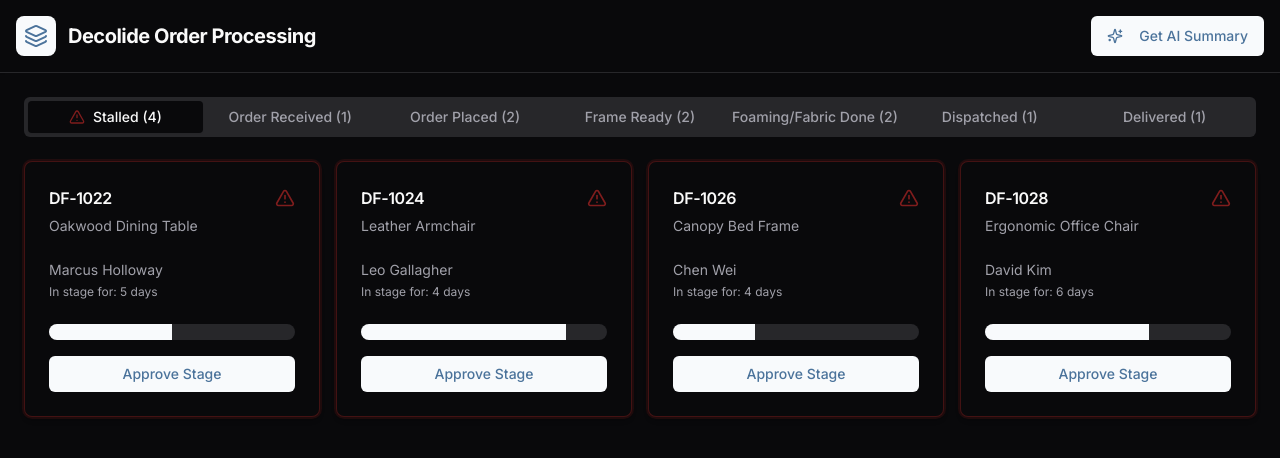
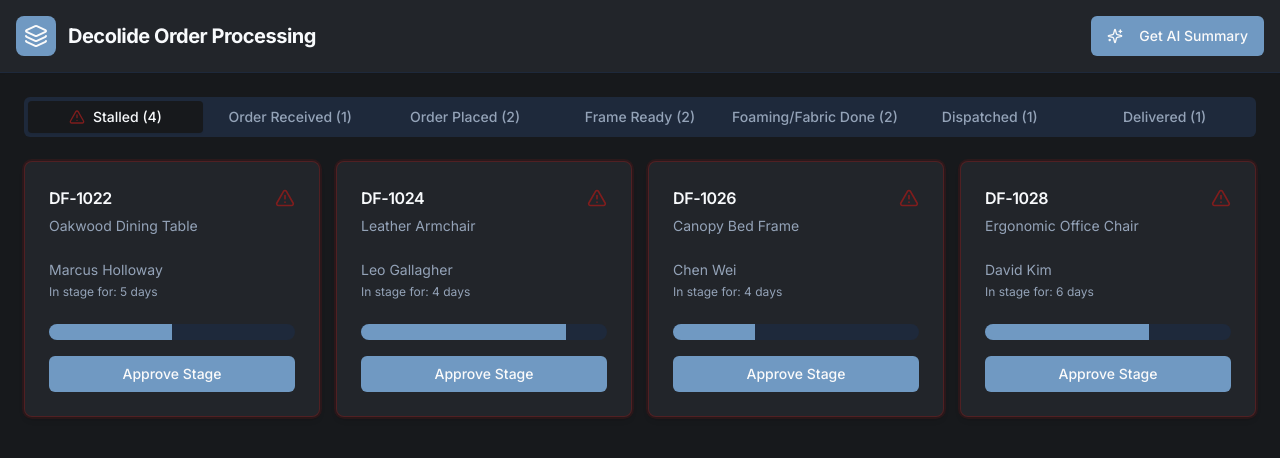
Before and after one commit to AdhishSiawal0603/decolide-app, a Next.js app: page / in a window 1280 px wide. Shown: the top 458 px of the page. Built offline with nearby package versions, Linux system fonts and the light colour scheme; what @genkit-ai/googleai, genkit would draw is missing.

Commit message:
Add files via upload

```diff
--- /dev/null
+++ b/postcss.config.mjs
@@ -0,0 +1,9 @@
+/** @type {import('postcss-load-config').Config} */
+const config = {
+  plugins: {
+    tailwindcss: {},
+    autoprefixer: {},
+  },
+};
+
+export default config;
--- a/src/app/globals.css
+++ b/src/app/globals.css
@@ -2,63 +2,50 @@
 @tailwind components;
 @tailwind utilities;
 
-body {
-  font-family: Arial, Helvetica, sans-serif;
-}
-
 @layer base {
   :root {
-    --background: 0 0% 94.1%;
+    --background: 240 10% 96.1%; /* Light Gray from Proposal (#F0F0F0) - Adjusted for HSL */
     --foreground: 240 10% 3.9%;
-    --card: 0 0% 100%;
+    --card: 240 10% 96.1%;
     --card-foreground: 240 10% 3.9%;
-    --popover: 0 0% 100%;
+    --popover: 240 10% 96.1%;
     --popover-foreground: 240 10% 3.9%;
-    --primary: 210 35% 45%;
-    --primary-foreground: 210 40% 98%;
+    --primary: 210 40% 60%; /* Muted Blue from Proposal (#6699CC) -> HSL(210, 40%, 60%) */
+    --primary-foreground: 0 0% 98%;
     --secondary: 240 4.8% 95.9%;
     --secondary-foreground: 240 5.9% 10%;
     --muted: 240 4.8% 95.9%;
     --muted-foreground: 240 3.8% 46.1%;
-    --accent: 90 40% 60%;
+    --accent: 90 52% 60%; /* Soft Green from Proposal (#99CC66) -> HSL(90, 52%, 60%) */
     --accent-foreground: 240 5.9% 10%;
     --destructive: 0 84.2% 60.2%;
     --destructive-foreground: 0 0% 98%;
     --border: 240 5.9% 90%;
     --input: 240 5.9% 90%;
-    --ring: 210 35% 45%;
-    --chart-1: 12 76% 61%;
-    --chart-2: 173 58% 39%;
-    --chart-3: 197 37% 24%;
-    --chart-4: 43 74% 66%;
-    --chart-5: 27 87% 67%;
+    --ring: 210 40% 60%;
     --radius: 0.5rem;
   }
+
   .dark {
-    --background: 240 10% 3.9%;
-    --foreground: 0 0% 98%;
-    --card: 240 10% 3.9%;
-    --card-foreground: 0 0% 98%;
-    --popover: 240 10% 3.9%;
-    --popover-foreground: 0 0% 98%;
-    --primary: 210 40% 98%;
-    --primary-foreground: 210 35% 45%;
-    --secondary: 240 3.7% 15.9%;
-    --secondary-foreground: 0 0% 98%;
-    --muted: 240 3.7% 15.9%;
-    --muted-foreground: 240 5% 64.9%;
-    --accent: 90 40% 60%;
-    --accent-foreground: 0 0% 98%;
+    --background: 220 10% 10%; /* Darker background for dark mode */
+    --foreground: 210 40% 98%;
+    --card: 220 10% 15%;
+    --card-foreground: 210 40% 98%;
+    --popover: 220 10% 10%;
+    --popover-foreground: 210 40% 98%;
+    --primary: 210 40% 60%; /* Muted Blue from Proposal (#6699CC) */
+    --primary-foreground: 0 0% 98%;
+    --secondary: 217.2 32.6% 17.5%;
+    --secondary-foreground: 210 40% 98%;
+    --muted: 217.2 32.6% 17.5%;
+    --muted-foreground: 215 20.2% 65.1%;
+    --accent: 90 52% 60%; /* Soft Green from Proposal (#99CC66) */
+    --accent-foreground: 240 5.9% 10%;
     --destructive: 0 62.8% 30.6%;
-    --destructive-foreground: 0 0% 98%;
-    --border: 240 3.7% 15.9%;
-    --input: 240 3.7% 15.9%;
-    --ring: 210 40% 98%;
-    --chart-1: 220 70% 50%;
-    --chart-2: 160 60% 45%;
-    --chart-3: 30 80% 55%;
-    --chart-4: 280 65% 60%;
-    --chart-5: 340 75% 55%;
+    --destructive-foreground: 210 40% 98%;
+    --border: 217.2 32.6% 17.5%;
+    --input: 217.2 32.6% 17.5%;
+    --ring: 210 40% 60%;
   }
 }
 
--- a/src/app/layout.tsx
+++ b/src/app/layout.tsx
@@ -1,9 +1,13 @@
+
 import type {Metadata} from 'next';
 import './globals.css';
 import { Toaster } from "@/components/ui/toaster";
+import { Inter } from 'next/font/google';
+
+const inter = Inter({ subsets: ['latin'], variable: '--font-inter' });
 
 export const metadata: Metadata = {
-  title: 'Decolide Order Processing',
+  title: 'DecoFlow',
   description: 'Streamline your furniture manufacturing process.',
 };
 
@@ -13,13 +17,8 @@ export default function RootLayout({
   children: React.ReactNode;
 }>) {
   return (
-    <html lang="en" className="dark">
-      <head>
-        <link rel="preconnect" href="https://fonts.googleapis.com" />
-        <link rel="preconnect" href="https://fonts.gstatic.com" crossOrigin="anonymous" />
-        <link href="https://fonts.googleapis.com/css2?family=Inter:wght@400;500;600;700&display=swap" rel="stylesheet" />
-      </head>
-      <body className="font-body antialiased">
+    <html lang="en" className={`${inter.variable} dark`} suppressHydrationWarning>
+      <body className="font-body bg-background text-foreground antialiased">
         {children}
         <Toaster />
       </body>
--- a/tailwind.config.ts
+++ b/tailwind.config.ts
@@ -1,89 +1,84 @@
-import type {Config} from 'tailwindcss';
+import type { Config } from "tailwindcss"
 
-export default {
-  darkMode: ['class'],
+const config = {
+  darkMode: ["class"],
   content: [
-    './src/pages/**/*.{js,ts,jsx,tsx,mdx}',
-    './src/components/**/*.{js,ts,jsx,tsx,mdx}',
-    './src/app/**/*.{js,ts,jsx,tsx,mdx}',
-  ],
+    './pages/**/*.{ts,tsx}',
+    './components/**/*.{ts,tsx}',
+    './app/**/*.{ts,tsx}',
+    './src/**/*.{ts,tsx}',
+	],
+  prefix: "",
   theme: {
+    container: {
+      center: true,
+      padding: "2rem",
+      screens: {
+        "2xl": "1400px",
+      },
+    },
     extend: {
       fontFamily: {
-        body: ['Inter', 'sans-serif'],
-        headline: ['Inter', 'sans-serif'],
-        code: ['monospace'],
+        body: ["var(--font-inter)", "sans-serif"],
+        headline: ["var(--font-inter)", "sans-serif"],
       },
       colors: {
-        background: 'hsl(var(--background))',
-        foreground: 'hsl(var(--foreground))',
-        card: {
-          DEFAULT: 'hsl(var(--card))',
-          foreground: 'hsl(var(--card-foreground))',
+        border: "hsl(var(--border))",
+        input: "hsl(var(--input))",
+        ring: "hsl(var(--ring))",
+        background: "hsl(var(--background))",
+        foreground: "hsl(var(--foreground))",
+        primary: {
+          DEFAULT: "hsl(var(--primary))",
+          foreground: "hsl(var(--primary-foreground))",
+        },
+        secondary: {
+          DEFAULT: "hsl(var(--secondary))",
+          foreground: "hsl(var(--secondary-foreground))",
+        },
+        destructive: {
+          DEFAULT: "hsl(var(--destructive))",
+          foreground: "hsl(var(--destructive-foreground))",
+        },
+        muted: {
+          DEFAULT: "hsl(var(--muted))",
+          foreground: "hsl(var(--muted-foreground))",
+        },
+        accent: {
+          DEFAULT: "hsl(var(--accent))",
+          foreground: "hsl(var(--accent-foreground))",
         },
         popover: {
-          DEFAULT: 'hsl(var(--popover))',
-          foreground: 'hsl(var(--popover-foreground))',
+          DEFAULT: "hsl(var(--popover))",
+          foreground: "hsl(var(--popover-foreground))",
         },
-        primary: {
-          DEFAULT: 'hsl(var(--primary))',
-          foreground: 'hsl(var(--primary-foreground))',
-        },
-        secondary: {
-          DEFAULT: 'hsl(var(--secondary))',
-          foreground: 'hsl(var(--secondary-foreground))',
-        },
-        muted: {
-          DEFAULT: 'hsl(var(--muted))',
-          foreground: 'hsl(var(--muted-foreground))',
-        },
-        accent: {
-          DEFAULT: 'hsl(var(--accent))',
-          foreground: 'hsl(var(--accent-foreground))',
-        },
-        destructive: {
-          DEFAULT: 'hsl(var(--destructive))',
-          foreground: 'hsl(var(--destructive-foreground))',
-        },
-        border: 'hsl(var(--border))',
-        input: 'hsl(var(--input))',
-        ring: 'hsl(var(--ring))',
-        chart: {
-          '1': 'hsl(var(--chart-1))',
-          '2': 'hsl(var(--chart-2))',
-          '3': 'hsl(var(--chart-3))',
-          '4': 'hsl(var(--chart-4))',
-          '5': 'hsl(var(--chart-5))',
+        card: {
+          DEFAULT: "hsl(var(--card))",
+          foreground: "hsl(var(--card-foreground))",
         },
       },
       borderRadius: {
-        lg: 'var(--radius)',
-        md: 'calc(var(--radius) - 2px)',
-        sm: 'calc(var(--radius) - 4px)',
+        lg: "var(--radius)",
+        md: "calc(var(--radius) - 2px)",
+        sm: "calc(var(--radius) - 4px)",
       },
       keyframes: {
-        'accordion-down': {
-          from: {
-            height: '0',
-          },
-          to: {
-            height: 'var(--radix-accordion-content-height)',
-          },
+        "accordion-down": {
+          from: { height: "0" },
+          to: { height: "var(--radix-accordion-content-height)" },
         },
-        'accordion-up': {
-          from: {
-            height: 'var(--radix-accordion-content-height)',
-          },
-          to: {
-            height: '0',
-          },
+        "accordion-up": {
+          from: { height: "var(--radix-accordion-content-height)" },
+          to: { height: "0" },
         },
       },
       animation: {
-        'accordion-down': 'accordion-down 0.2s ease-out',
-        'accordion-up': 'accordion-up 0.2s ease-out',
+        "accordion-down": "accordion-down 0.2s ease-out",
+        "accordion-up": "accordion-up 0.2s ease-out",
       },
     },
   },
-  plugins: [require('tailwindcss-animate')],
-} satisfies Config;
+  plugins: [require("tailwindcss-animate")],
+} satisfies Config
+
+export default config
```
